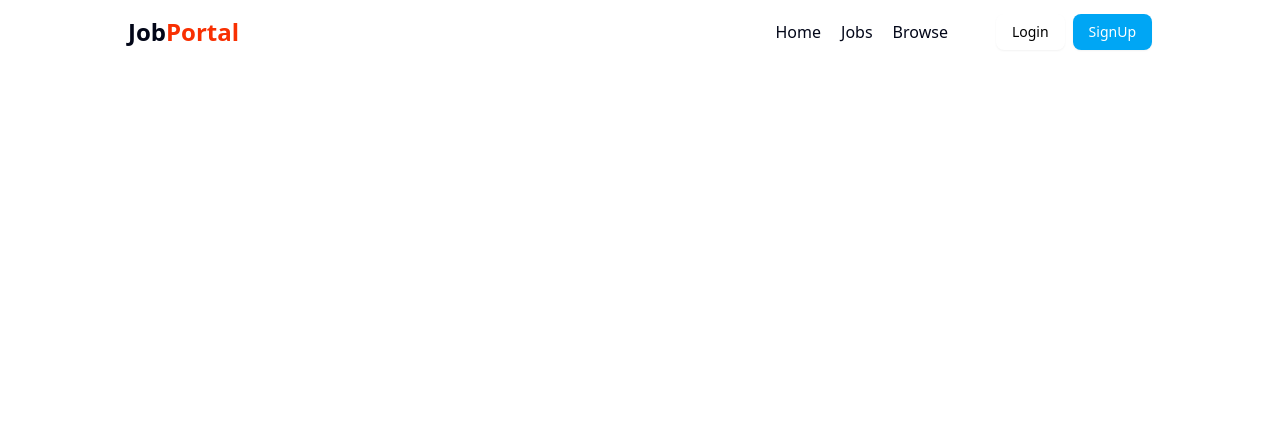
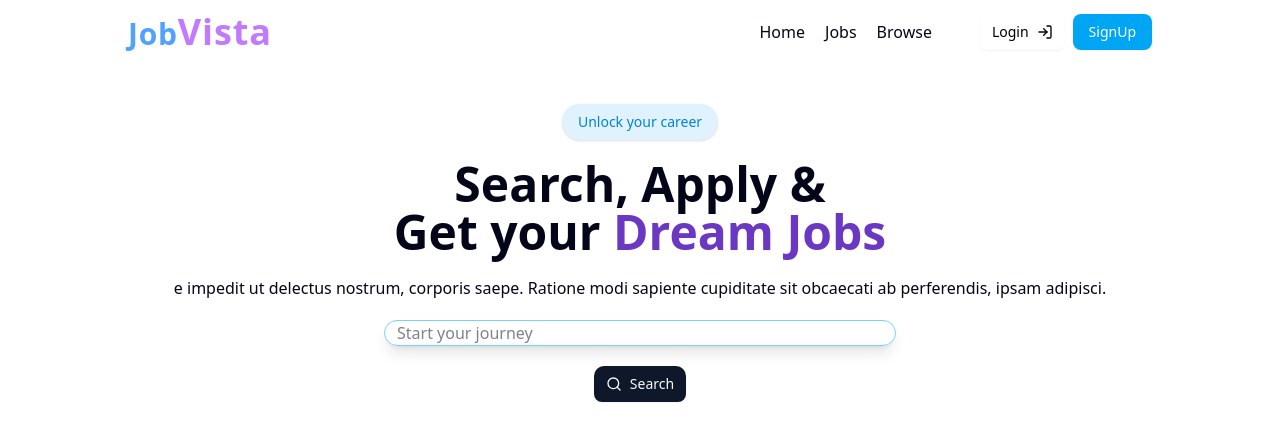
Before and after one commit to Hrishabh3829/JobPortal, a React (Vite) app in the folder frontend/: page / in a window 1280 px wide. Shown: the top 440 px of the page. Built offline with nearby package versions, Linux system fonts and the light colour scheme.

Commit message:
added other things

```diff
--- a/frontend/src/components/Home.jsx
+++ b/frontend/src/components/Home.jsx
@@ -1,10 +1,12 @@
 import React from 'react'
 import NavbarOne from './shared/NavbarOne'
+import { Herosection } from './Herosection'
 
 export const Home = () => {
   return (
     <div>
         <NavbarOne/>
+        <Herosection/>
     </div>
   )
 }
--- a/frontend/src/components/shared/NavbarOne.jsx
+++ b/frontend/src/components/shared/NavbarOne.jsx
@@ -3,7 +3,7 @@ import { Button } from "@/components/ui/button"
 import React from 'react'
 import { Link } from 'react-router-dom'
 import { Avatar, AvatarImage } from "@radix-ui/react-avatar"
-import { LogOut, User2 } from "lucide-react"
+import { LogIn, LogOut, User2 } from "lucide-react"
 
 
 
@@ -14,9 +14,9 @@ const NavbarOne = () => {
             <div className='flex items-center justify-between mx-auto max-w-5xl h-16'>
                 <div>
                     <Link to="/">
-                        <h1 className='text-2xl font-bold'>
-                            Job<span className='text-[#F83002]'>Portal</span>
-                        </h1>
+                        <span className="text-3xl font-semibold text-blue-400 tracking-wide">Job</span>
+                        <span className="text-4xl font-semibold text-purple-400 tracking-wide">Vista</span>
+
                     </Link>
                 </div>
                 <div className="flex items-center gap-12">
@@ -30,7 +30,7 @@ const NavbarOne = () => {
                             <div className="flex items-center gap-2">
                                 <Link to="/login">
                                     <Button className="bg-white text-black hover:bg-gray-100">
-                                        Login
+                                        Login<LogIn/>
                                     </Button>
                                 </Link>
                                 <Link to="/signup">
```
